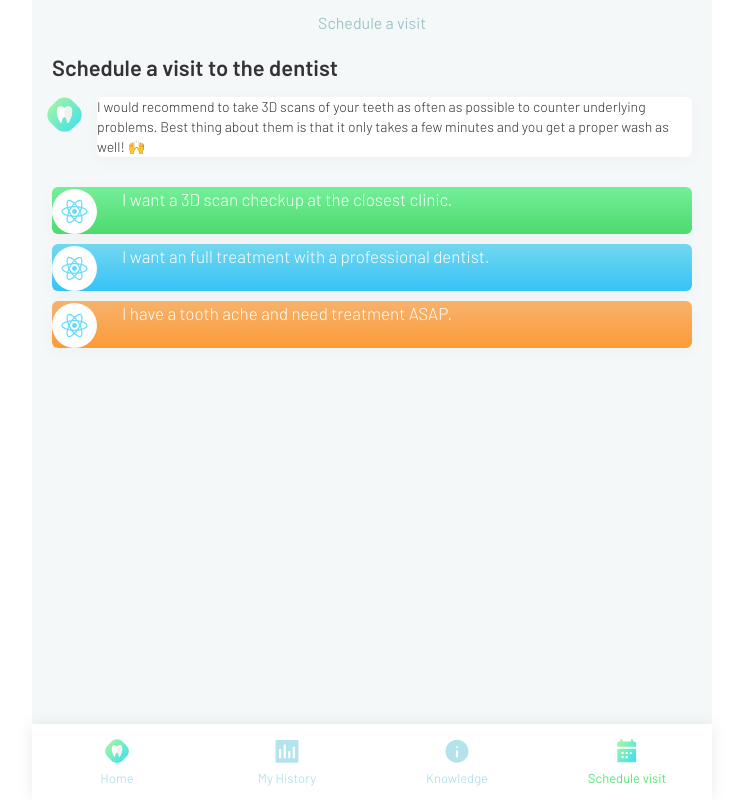
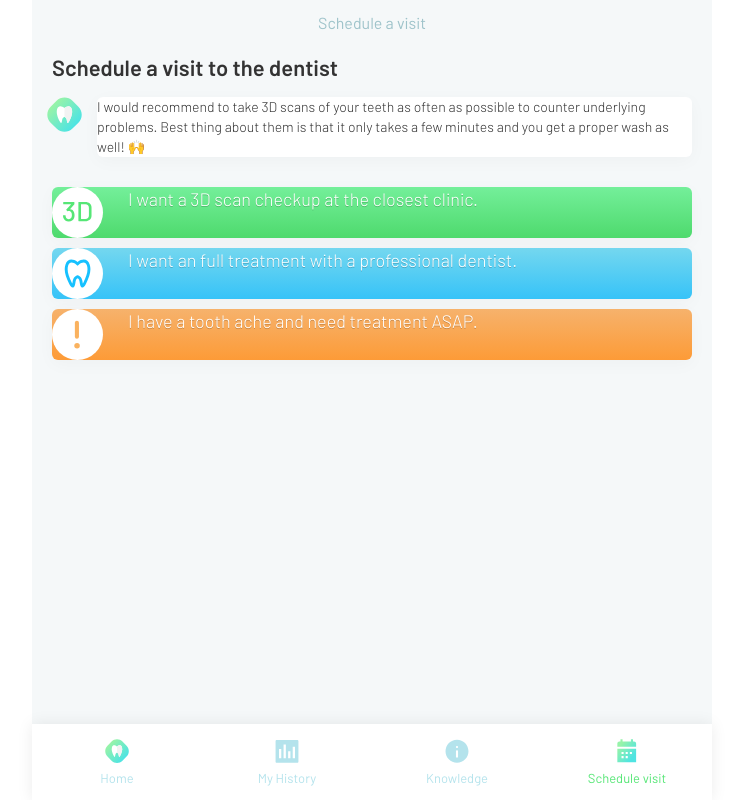
Before and after one commit to vlukashov/dennis, a React (Create React App) app: page /book-appointment in a window 1280 px wide. Shown: the whole page, without its empty margins (268-1011 px from the left). Built offline with nearby package versions, Linux system fonts and the light colour scheme.

Commit message:
update the icons on the shecude a visit page

```diff
--- a/src/routes/book-appointment/BookAppointment.css
+++ b/src/routes/book-appointment/BookAppointment.css
@@ -2,21 +2,28 @@
   display: flex;
 }
 
-.ActionPanel img {
-  width: 45px;
-  height: 45px;
-  margin-top: 2px;
+.ActionPanel-icon-wrapper {
+  flex: 0 0 51px;
+  padding: 3px;
   background: white;
   border-radius: 50%;
+  width: 51px;
+  height: 51px;
+}
+
+.ActionPanel img {
+  width: 29px;
+  height: 29px;
   display: block;
+  margin: 8px;
 }
 
 .ActionPanel-content {
   padding-left: 25px;
   font-weight: 300;
-  font-size: 17px;
+  font-size: 18px;
   color: white;
-  font-shadow: 0 1px 0 rgba(0,0,0,.2);
+  text-shadow: 0 1px 0 rgba(0, 0, 0, 0.2);
 }
 
 .BookAppointment-subheader h3 {
--- a/src/routes/book-appointment/BookAppointment.js
+++ b/src/routes/book-appointment/BookAppointment.js
@@ -5,7 +5,9 @@ import PageLayout from "../../layouts/page/PageLayout";
 import ChatMessage from "../../components/chat-message/ChatMessage";
 import InPageSubheader from "../../components/in-page-subheader/InPageSubheader";
 
-import actionImage from "../../assets/logo.svg";
+import checkupImage from "../../assets/3d-icon.svg";
+import regularImage from "../../assets/teeth-icon.svg";
+import urgentImage from "../../assets/exclamation-icon.svg";
 
 import "./BookAppointment.css";
 
@@ -18,7 +20,9 @@ class BookAppointment extends Component {
           style={{ background: props.background }}
         >
           <div className="ActionPanel-body">
-            <Image src={props.imgurl} />
+            <div className="ActionPanel-icon-wrapper">
+              <Image src={props.imgurl} />
+            </div>
             <div className="ActionPanel-content">{props.children}</div>
           </div>
         </Panel>
@@ -39,21 +43,21 @@ class BookAppointment extends Component {
 
         <ActionPanel
           background="linear-gradient(to bottom, #74ef9a 0%,#4eda6d 100%)"
-          imgurl={actionImage}
+          imgurl={checkupImage}
           className="BookAppointment-actionPanel"
         >
           I want a 3D scan checkup at the closest clinic.
         </ActionPanel>
         <ActionPanel
           background="linear-gradient(to bottom, #74D7EF 0%,#36C3F8 100%)"
-          imgurl={actionImage}
+          imgurl={regularImage}
           className="BookAppointment-actionPanel"
         >
           I want an full treatment with a professional dentist.
         </ActionPanel>
         <ActionPanel
           background="linear-gradient(to bottom, #F6B26C 0%,#FD9B37 100%)"
-          imgurl={actionImage}
+          imgurl={urgentImage}
           className="BookAppointment-actionPanel"
         >
           I have a tooth ache and need treatment ASAP.
```
Also changed, not shown: src/assets/3d-icon.svg (added).
